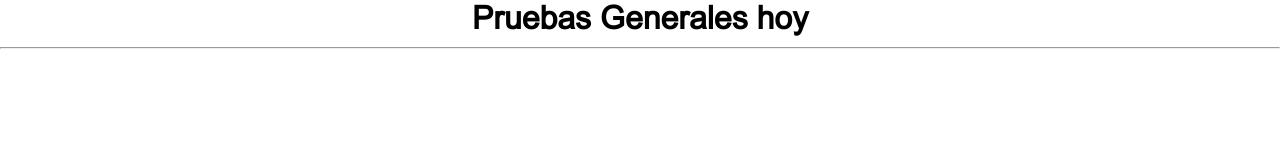
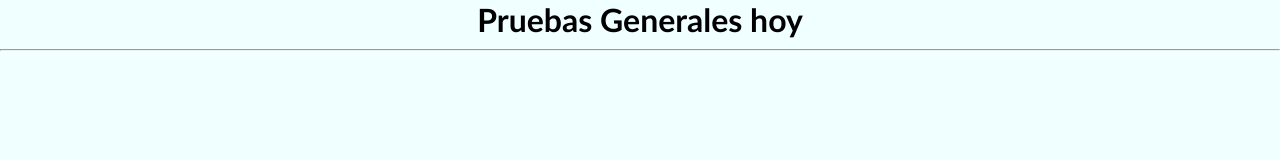
Before and after one commit to HarDevKoder/Pruebas-Generales, a plain HTML site: page index.html in a window 1280 px wide. Drawn offline with Linux system fonts and the light colour scheme; files whose address does not match are found by name.

Commit message:
Modifcando reset y eliminando fuentes

```diff
--- a/css/reset.css
+++ b/css/reset.css
@@ -6,6 +6,21 @@
 }
 
 /* Fuentes Personalizadas */
+@font-face{
+  font-family: arial;
+  src: url(/fonts/arial.ttf);
+}
+
+@font-face{
+  font-family: avenir;
+  src: url(/fonts/avenir.ttf);
+}
+
+@font-face{
+  font-family: calibri;
+  src: url(/fonts/calibri.ttf);
+}
+
 @font-face{
   font-family: helvetica;
   src: url(/fonts/helvetica.ttf);
@@ -26,19 +41,7 @@
   src: url(/fonts/roboto.ttf);
 }
 
-@font-face{
-  font-family: calibri;
-  src: url(/fonts/calibri.ttf);
+/* Fondo de pagina por defecto */
+body{
+  background-color: azure;
 }
-
-@font-face{
-  font-family: avenir;
-  src: url(/fonts/avenir.ttf);
-}
-
-@font-face{
-  font-family: arial;
-  src: url(/fonts/arial.ttf);
-}
-
-/*  */
--- a/css/style.css
+++ b/css/style.css
@@ -1,12 +1,6 @@
-
-/* body{
-  background-color:beige;
-  width: 95%;
-  m//////argin: 0 auto;
-}*/
 
 .tituloGeneral{
   text-align: center;
   margin-bottom: 10px;
-  font-family:arial;
+  font-family:calibri;
 }
```
Also changed, not shown: fonts/cascadia.ttf (deleted), fonts/jetbrains.ttf (deleted).
